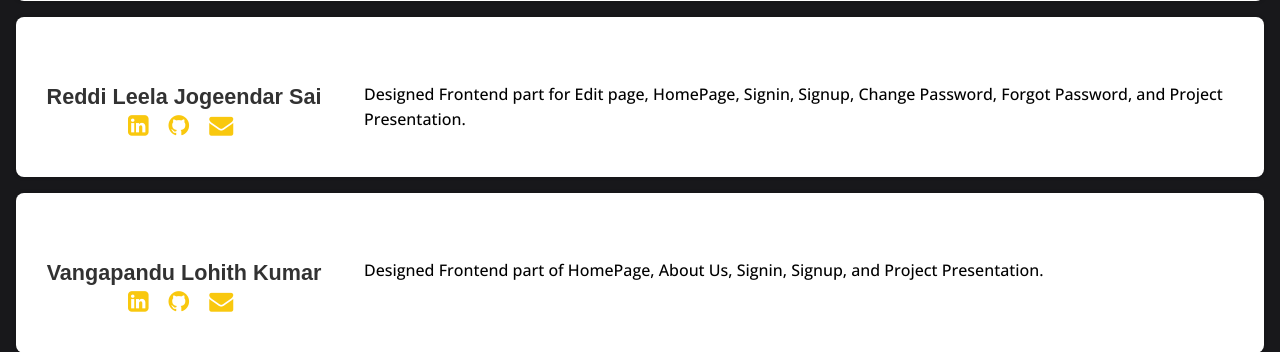
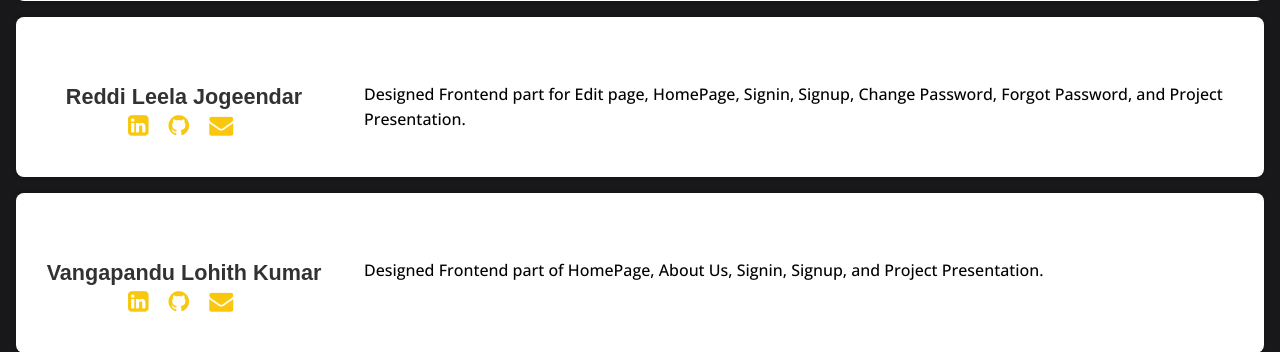
Before and after one commit to ritwikdurga/TxtfyWeb, a Django app: page /about_us/ in a window 1280 px wide. Shown: the part 688-1040 px from the top of the page. Run offline with Django 4.2, Linux system fonts and the light colour scheme.

Commit message:
Update about_us.html

```diff
--- a/home/templates/home/about_us.html
+++ b/home/templates/home/about_us.html
@@ -72,7 +72,7 @@
     </div>
 
     <div class="about">
-        <div class="name">Reddi Leela Jogeendar Sai</div>
+        <div class="name">Reddi Leela Jogeendar</div>
         <div class="contr">Designed Frontend part for Edit page, HomePage, Signin, Signup, Change Password, Forgot Password, and Project Presentation.</div>
         <div class="social-icons-container">
             <a href="https://www.linkedin.com/in/reddi-leela-jogeendar-sai-752256259/" target="_blank">
```
